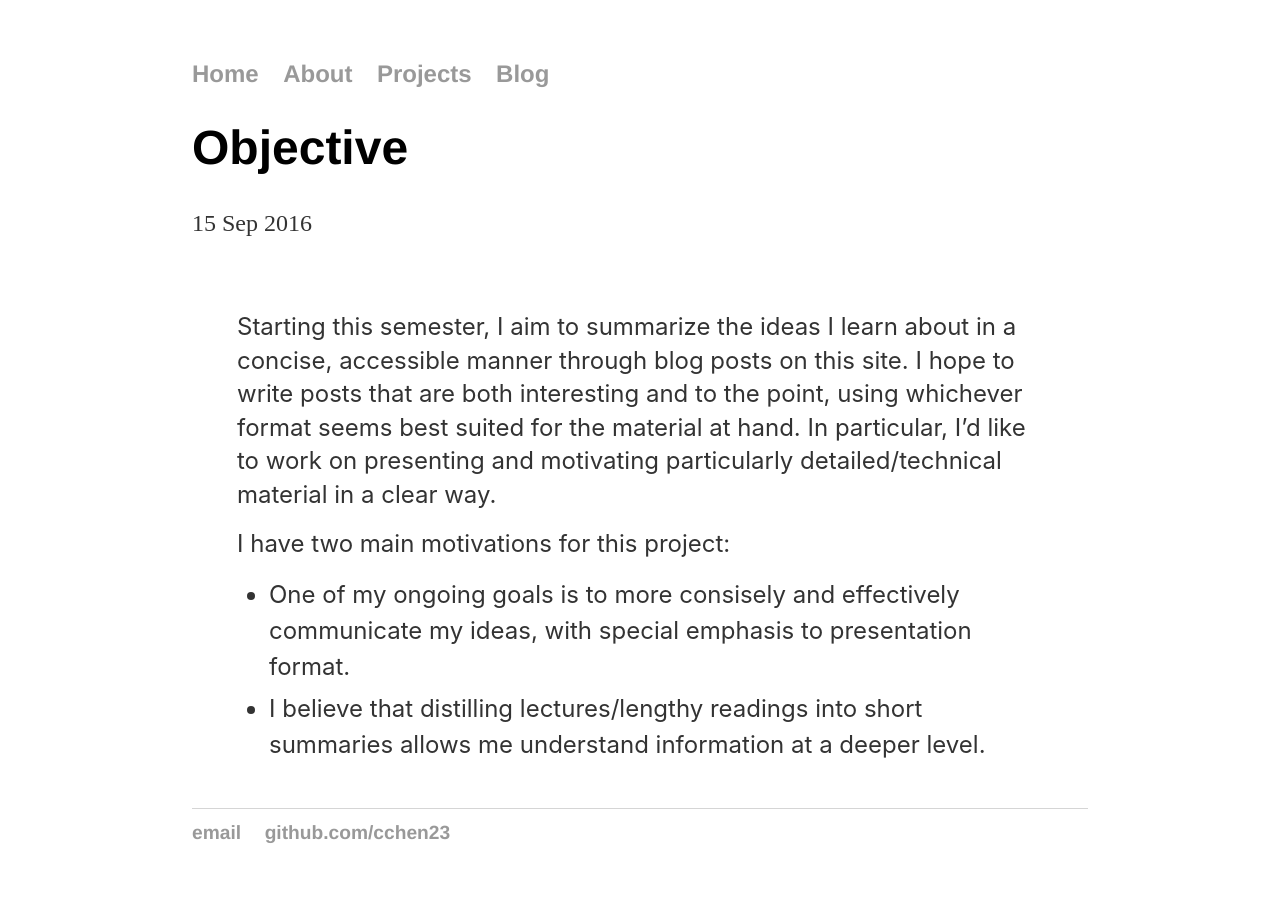
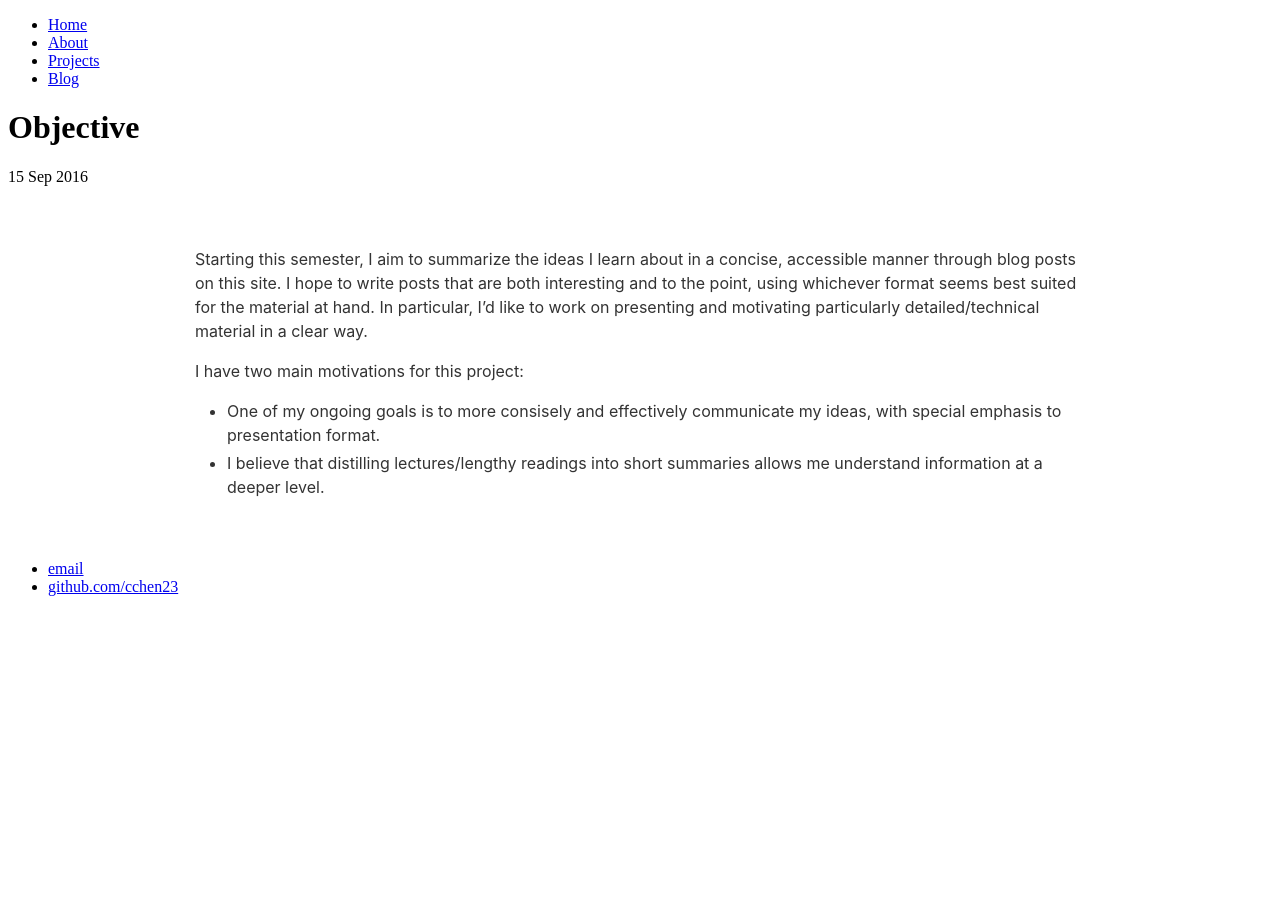
Before and after one commit to cchen23/cchen23.githhub.io, a Jekyll site: the page built from _posts/2016-09-15-objective.md, in a window 1280 px wide. Built offline with Jekyll 4.4.1, drawn with Linux system fonts in a browser that asks for light colours.

Commit message:
Update post.html

```diff
--- a/_layouts/post.html
+++ b/_layouts/post.html
@@ -1,6 +1,21 @@
 ---
-layout: default
 ---
+<!DOCTYPE html>
+	<html>
+		<head>
+			<title>{{ page.title }}</title>
+		</head>
+		<body>
+			<nav>
+	    		<ul>
+	        		<li><a href="/">Home</a></li>
+		        	<li><a href="/about">About</a></li>
+	        		<li><a href="/projects">Projects</a></li>
+	        		<li><a href="/blog">Blog</a></li>
+	    		</ul>
+			</nav>
+			<div class="container">
+
 			    <link rel="stylesheet" href="/css/github-markdown.css">
                 <style>
                     .markdown-body {
@@ -17,3 +32,13 @@
                 <div class="markdown-body">
                     {{ content }}
                 </div>
+
+			</div><!-- /.container -->
+			<footer>
+	    		<ul>
+	        		<li><a href="mailto:cathy.chen@princeton.edu">email</a></li>
+	        		<li><a href="https://github.com/cchen23">github.com/cchen23</a></li>
+				</ul>
+			</footer>
+		</body>
+	</html>
```
Lines whose indentation alone changed are shown as unchanged.
